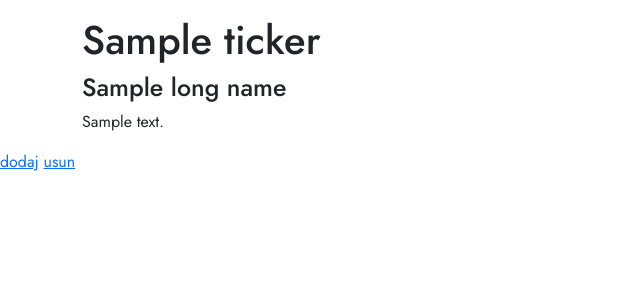
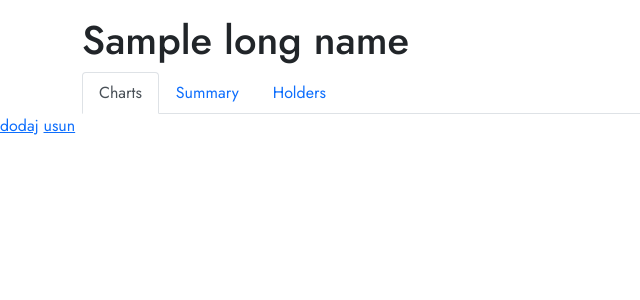
Before and after one commit to pytocabra/Stonks-search, a Django app: template stonks/search/templates/search/detail.html in a window 1280 px wide. Shown: the part 80-380 px from the top of the page, without its empty margins (0-640 px from the left). Run offline with Django 4.2, Linux system fonts and the light colour scheme; the template is opened without the code that fills it: most values are stand-ins (such as "Sample title", 1, 10 or a date in 2020); style sheets or scripts are compiled from the project's sources; some libraries are stand-ins or nearby versions.

Commit message:
Add navbar and tabs to details

```diff
--- a/stonks/search/templates/search/detail.html
+++ b/stonks/search/templates/search/detail.html
@@ -4,10 +4,58 @@
 {% block body %}
     <div class="container">
         <div class="detailScreen">
-            <h1 class="detailScreen__title">{{ ticker }}</h1>
-            <h2 class="detailScreen__subtitle">{{ longName }}</h2>
-            <p class="detailScreen__description">{{ info.longBusinessSummary }}</p>
-            <div class="detailScreen__chart" id="chart"></div>
+            <h1 class="detailScreen__title">{{ longName }}</h1>
+
+            <ul class="nav nav-tabs">
+              <li class="nav-item">
+                <a class="nav-link active" aria-current="page" href="#home" data-bs-toggle="tab">Charts</a>
+              </li>
+              <li class="nav-item">
+                <a class="nav-link" href="#menu1" data-bs-toggle="tab">Summary</a>
+              </li>
+              <li class="nav-item">
+                <a class="nav-link" href="#menu2" data-bs-toggle="tab">Holders</a>
+              </li>
+            </ul>
+
+            <div class="tab-content">
+              <div id="home" class="tab-pane fade show active">
+                <div class="detailScreen__chart" id="chart"></div>
+              </div>
+
+              <div id="menu1" class="tab-pane fade">
+                <h3>Menu 1</h3>
+                <p>Some content in menu 1.</p>
+              </div>
+
+              <div id="menu2" class="tab-pane fade">
+                <!--
+                <table>
+                  <thead>
+                    <tr>
+                      <th>Holder</th>
+                      <th>Shares</th>
+                      <th>Date Reported</th>
+                      <th>% Shares</th>
+                    </tr>
+                  </thead>
+                  <tbody>
+                    {% for result in holders %}
+                    <tr>
+                      <th> {{ result.Holder }}</th>
+                      <th> {{ result.Shares }}</th>
+
+                    </tr>
+                    {% endfor %}
+                  </tbody>
+
+                </table>
+                -->
+              </div>
+
+            </div>
+
+
         </div>
     </div>
     <script src="https://cdn.jsdelivr.net/npm/apexcharts"></script>
```
